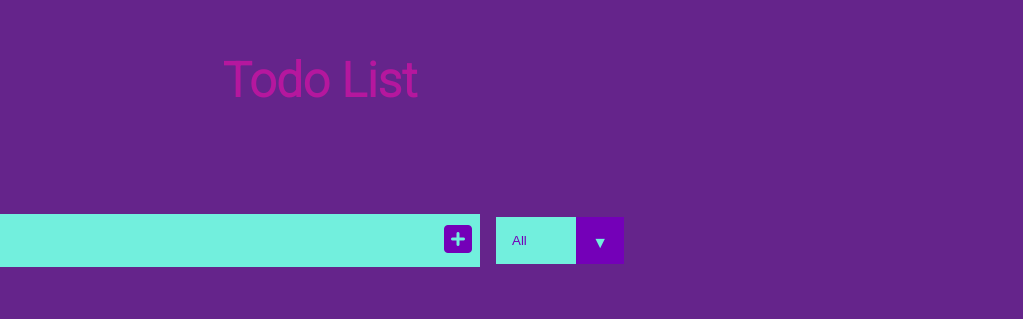
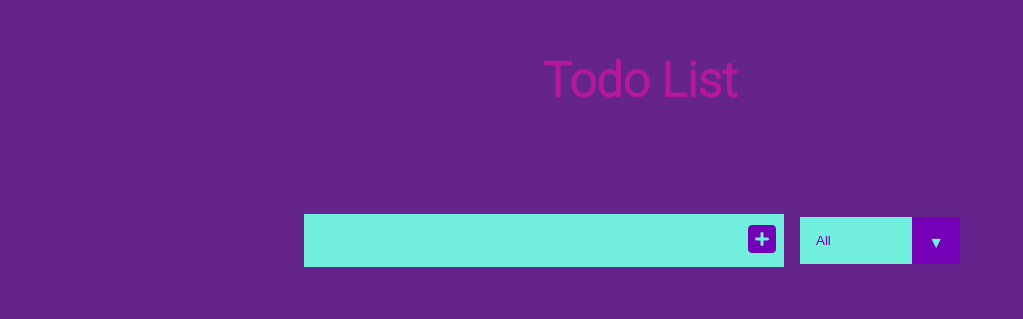
Before and after one commit to alau9/My-Todo_List, a PHP site: page / in a window 1280 px wide. Shown: the top 319 px of the page, without its empty margins (0-1023 px from the left). Run offline with PHP 8.4, Linux system fonts and the light colour scheme; style sheets or scripts are compiled from the project's sources.

Commit message:
reincluded styling

```diff
--- a/style.scss
+++ b/style.css
@@ -17,7 +17,7 @@ header {
 }
 
 form{
-    max-width: 100vw;
+
 }
 
 header,
@@ -26,7 +26,7 @@ form {
     display: flex;
     justify-content: center;
     align-items: center;
-    max-width: 50vw;
+
 }
 
 form input,
@@ -151,9 +151,5 @@ select {
 }
 
 .todo-input{
-    max-width: 50vw;
-
-    @media (max-width: 768px) {
-        width: 10rem;
-      }
+ max-width: 80vw;
 }
```
Also changed, not shown: index.html (renamed from index.php).
